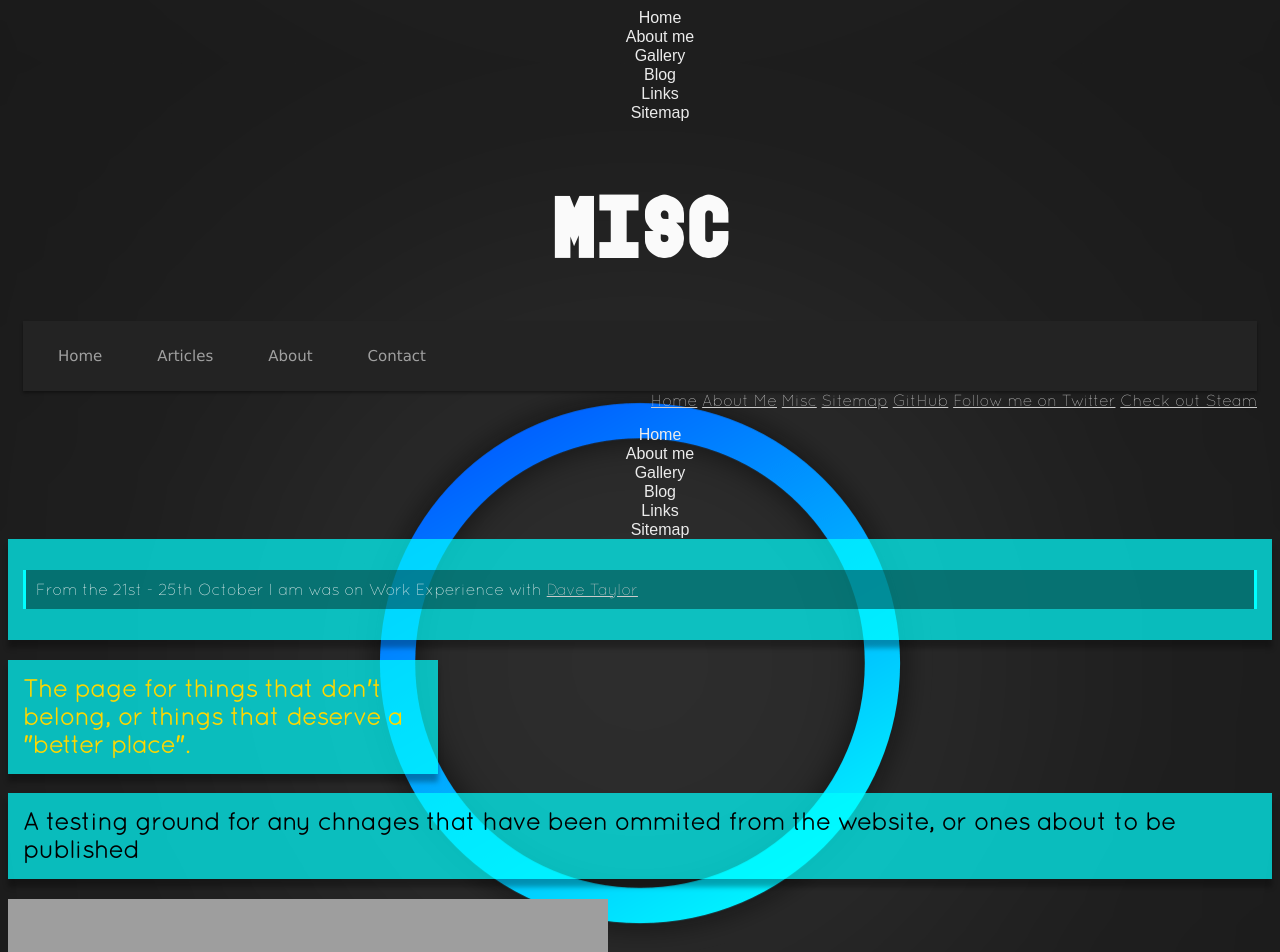
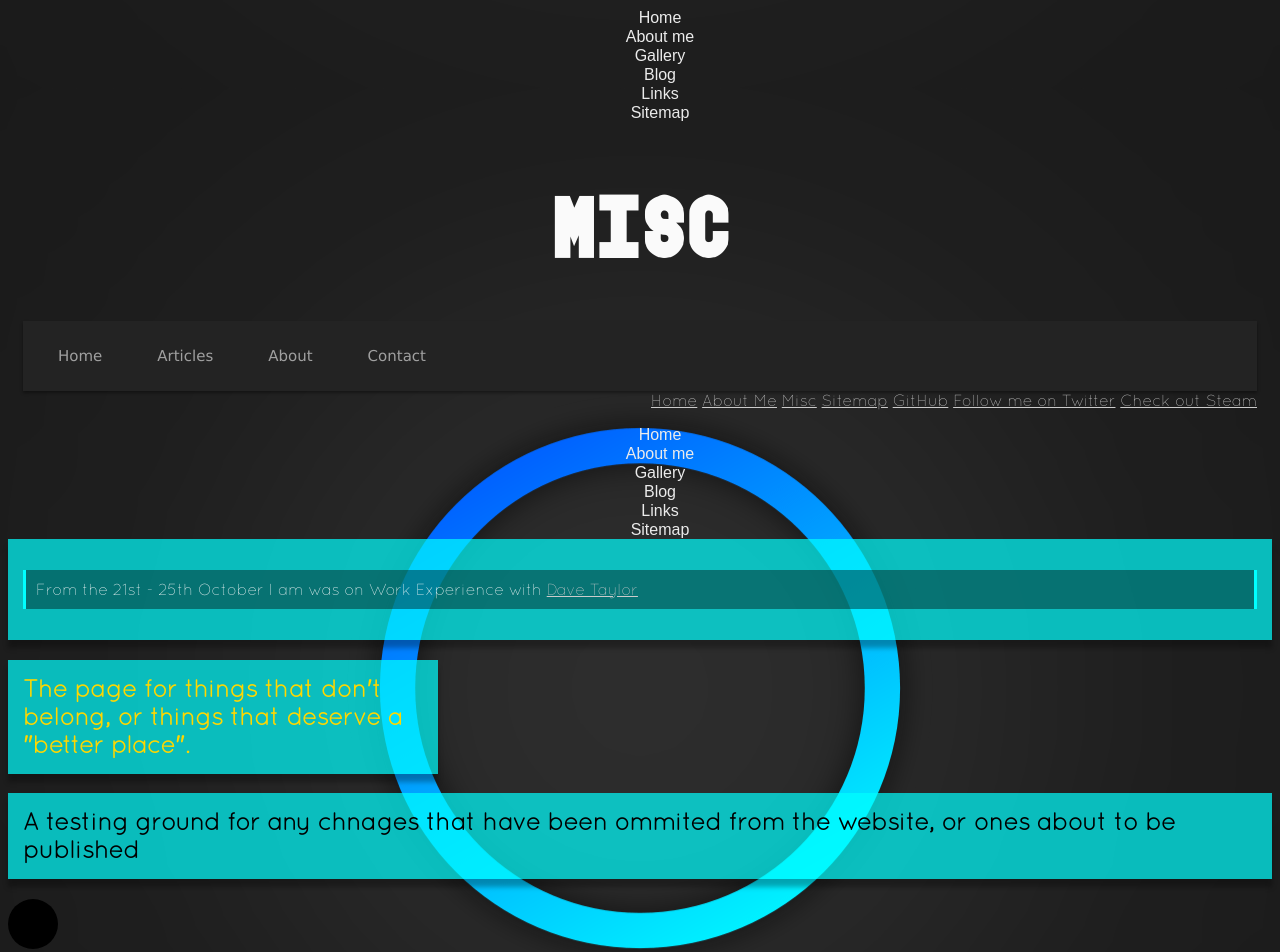
Before and after one commit to boffnoff/boffnoff.github.com, a Jekyll site: the page built from misc.html, in a window 1280 px wide. Shown: the top 952 px of the page. Built offline with Jekyll 4.4.1, drawn with Linux system fonts in a browser that asks for light colours; grey boxes are pictures that could not be loaded.

Commit message:
added circle

```diff
--- a/index.css
+++ b/index.css
@@ -201,3 +201,15 @@
   color: silver;
   size: 5px;
 }
+
+
+
+/* ANYTHING PAST THIS POINT IS PURELY FOR TESTING GROUND PURPOSES! */
+
+
+.circle {
+    border-radius: 50%/50%;
+    width: 50px;
+    height: 50px;
+    background: black;
+}
--- a/misc.html
+++ b/misc.html
@@ -32,6 +32,19 @@
 </h2>
 
 
+
+
+
+
+<div class="circle"></div>
+
+
+
+
+
+
+
+
 <!--
 <p data-height="619" data-theme-id="0" data-slug-hash="xoqhv" data-user="marshall_993" data-default-tab="result" class='codepen'>See the Pen <a href='http://codepen.io/marshall_993/pen/xoqhv'>PULSING IMAGE GALLERY</a> by Scott Marshall (<a href='http://codepen.io/marshall_993'>@marshall_993</a>) on <a href='http://codepen.io'>CodePen</a></p>
 <script async src="//codepen.io/assets/embed/ei.js"></script>
```
